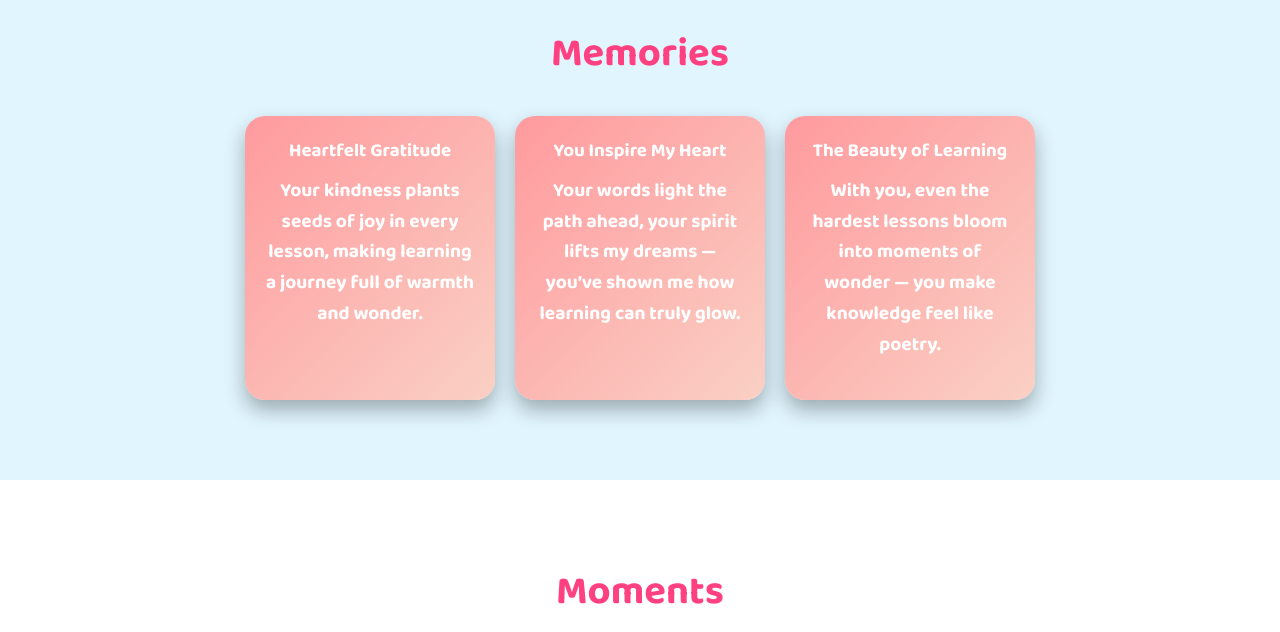
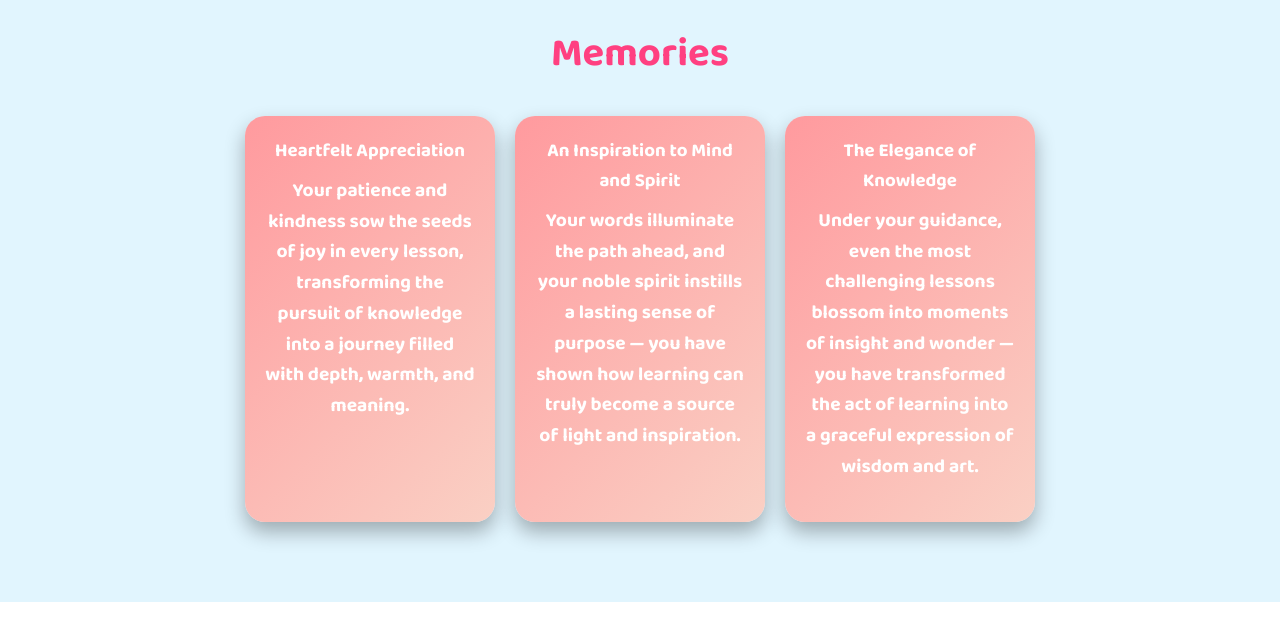
Before and after one commit to MarwaHabibi/website, a plain HTML site: page index.html in a window 1280 px wide. Shown: the part 1520-2152 px from the top of the page. Drawn offline with Linux system fonts and the light colour scheme.

Commit message:
Add files via upload

```diff
--- a/index.html
+++ b/index.html
@@ -229,24 +229,27 @@
       <h2>Memories</h2>
       <div class="cards">
         <div class="card">
-          <h3>Heartfelt Gratitude</h3>
+          <h3>Heartfelt Appreciation</h3>
           <p>
-            Your kindness plants seeds of joy in every lesson, making learning a
-            journey full of warmth and wonder.
+            Your patience and kindness sow the seeds of joy in every lesson,
+            transforming the pursuit of knowledge into a journey filled with
+            depth, warmth, and meaning.
           </p>
         </div>
         <div class="card">
-          <h3>You Inspire My Heart</h3>
+          <h3>An Inspiration to Mind and Spirit</h3>
           <p>
-            Your words light the path ahead, your spirit lifts my dreams —
-            you’ve shown me how learning can truly glow.
+            Your words illuminate the path ahead, and your noble spirit instills
+            a lasting sense of purpose — you have shown how learning can truly
+            become a source of light and inspiration.
           </p>
         </div>
         <div class="card">
-          <h3>The Beauty of Learning</h3>
+          <h3>The Elegance of Knowledge</h3>
           <p>
-            With you, even the hardest lessons bloom into moments of wonder —
-            you make knowledge feel like poetry.
+            Under your guidance, even the most challenging lessons blossom into
+            moments of insight and wonder — you have transformed the act of
+            learning into a graceful expression of wisdom and art.
           </p>
         </div>
       </div>
```
